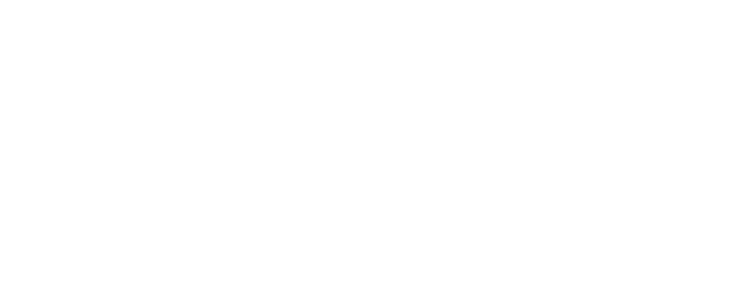
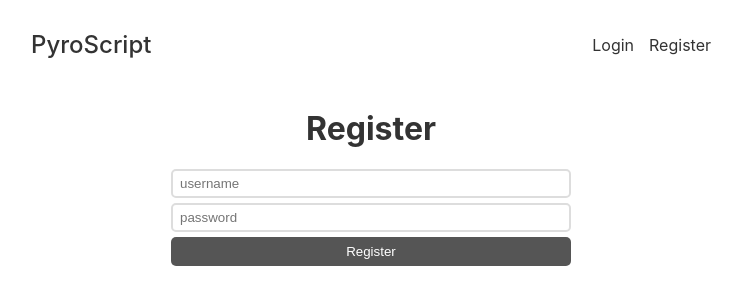
Before and after one commit to nateng98/Improved-TutorBright-Hub, a React (Vite) app in the folder client/: page /Register in a window 1280 px wide. Before the commit this address had no page. Shown: the top 304 px of the page, without its empty margins (269-1011 px from the left). Built offline with nearby package versions, Linux system fonts and the light colour scheme; the HTML template or start-up script is replaced by a standard one.

Commit message:
adding register and login pages

```diff
--- a/client/src/App.css
+++ b/client/src/App.css
@@ -1,3 +1,7 @@
+*{
+  box-sizing: border-box
+}
+
 body{
   color: #333;
 }
@@ -57,3 +61,29 @@
   margin: 10px 0;
   line-height: 1.4rem;
 }
+
+form.login, form.register {
+  max-width: 400px;
+  margin: 0 auto;
+}
+input{
+  display: block;
+  margin-bottom: 5px;
+  width: 100%;
+  padding: 5px 7px;
+  border: 2px solid #ddd;
+  border-radius: 5px;
+}
+button{
+  width: 100%;
+  display: block;
+  background-color: #555;
+  border: 0;
+  color: #fff;
+  border-radius: 5px;
+  padding: 7px 0;
+}
+
+form h1{
+  text-align: center;
+}
--- a/client/src/App.jsx
+++ b/client/src/App.jsx
@@ -10,6 +10,7 @@
 // from pages folder
 import IndexPage from "./pages/IndexPage";
 import LoginPage from "./pages/LoginPage";
+import RegisterPage from "./pages/RegisterPage";
 
 function App() {
   const [count, setCount] = useState(0);
@@ -19,6 +20,7 @@
       <Route path="/" element={<Layout />}>
         <Route index element={<IndexPage />}/>
         <Route path={'/login'} element={<LoginPage />}/>
+        <Route path={'/Register'} element={<RegisterPage />}/>
       </Route>
     </Routes>
   );
--- a/client/src/index.css
+++ b/client/src/index.css
@@ -14,22 +14,3 @@
 code {
   font-family: source-code-pro, Menlo, Monaco, Consolas, 'Courier New', monospace;
 }
-
-button {
-  border-radius: 8px;
-  border: 1px solid transparent;
-  padding: 0.6em 1.2em;
-  font-size: 1em;
-  font-weight: 500;
-  font-family: inherit;
-  background-color: #1a1a1a;
-  cursor: pointer;
-  transition: border-color 0.25s;
-}
-button:hover {
-  border-color: #646cff;
-}
-button:focus,
-button:focus-visible {
-  outline: 4px auto -webkit-focus-ring-color;
-}
--- a/client/src/pages/LoginPage.jsx
+++ b/client/src/pages/LoginPage.jsx
@@ -1,5 +1,10 @@
 export default function LoginPage() {
   return (
-    <>Login Page</>
+    <form className="login">
+      <h1>Login</h1>
+      <input type="text" placeholder="username"/>
+      <input type="password" placeholder="password"/>
+      <button>Login</button>
+    </form>
   )
 }
--- /dev/null
+++ b/client/src/pages/RegisterPage.jsx
@@ -0,0 +1,33 @@
+import React, { useState } from "react";
+
+export default function RegisterPage() {
+  const [username, setUsername] = useState("");
+  const [password, setPassword] = useState("");
+
+  async function register(ev) {
+    ev.preventDefault();
+    await fetch('http://localhost:4000/register',  {
+      method: 'POST',
+      body: JSON.stringify({username, password}),
+      headers: {'Content-type':'application/json'},
+    })
+  }
+  return (
+    <form className="register" onSubmit={register}>
+      <h1>Register</h1>
+      <input
+        type="text"
+        placeholder="username"
+        value={username}
+        onChange={(ev) => setUsername(ev.target.value)}
+      />
+      <input
+        type="password"
+        placeholder="password"
+        value={password}
+        onChange={(ev) => setPassword(ev.target.value)}
+      />
+      <button>Register</button>
+    </form>
+  );
+}
--- a/package.json
+++ b/package.json
@@ -1,5 +1,7 @@
 {
   "dependencies": {
+    "cors": "^2.8.5",
+    "express": "^4.18.2",
     "react-router-dom": "^6.19.0"
   }
 }
```
Also changed, not shown: 2 other files (tests, documents, lock files or other folders).
